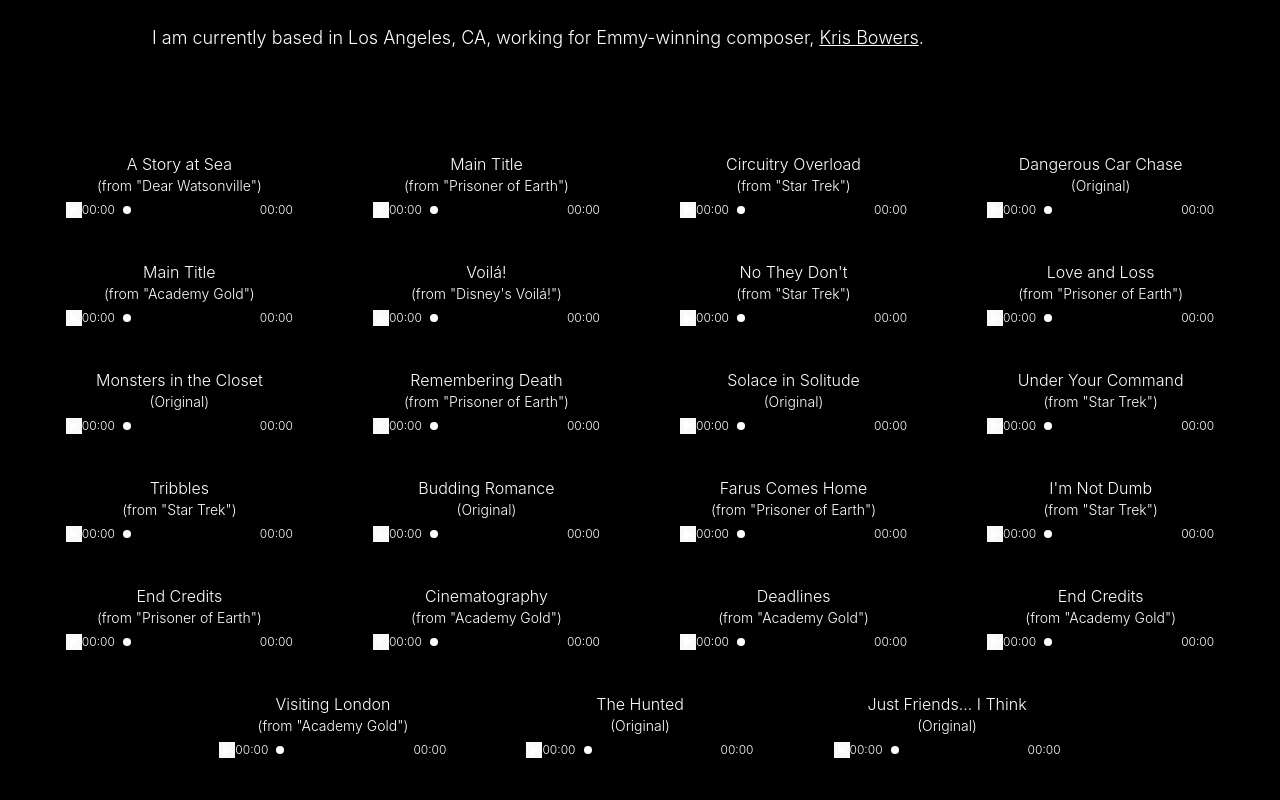
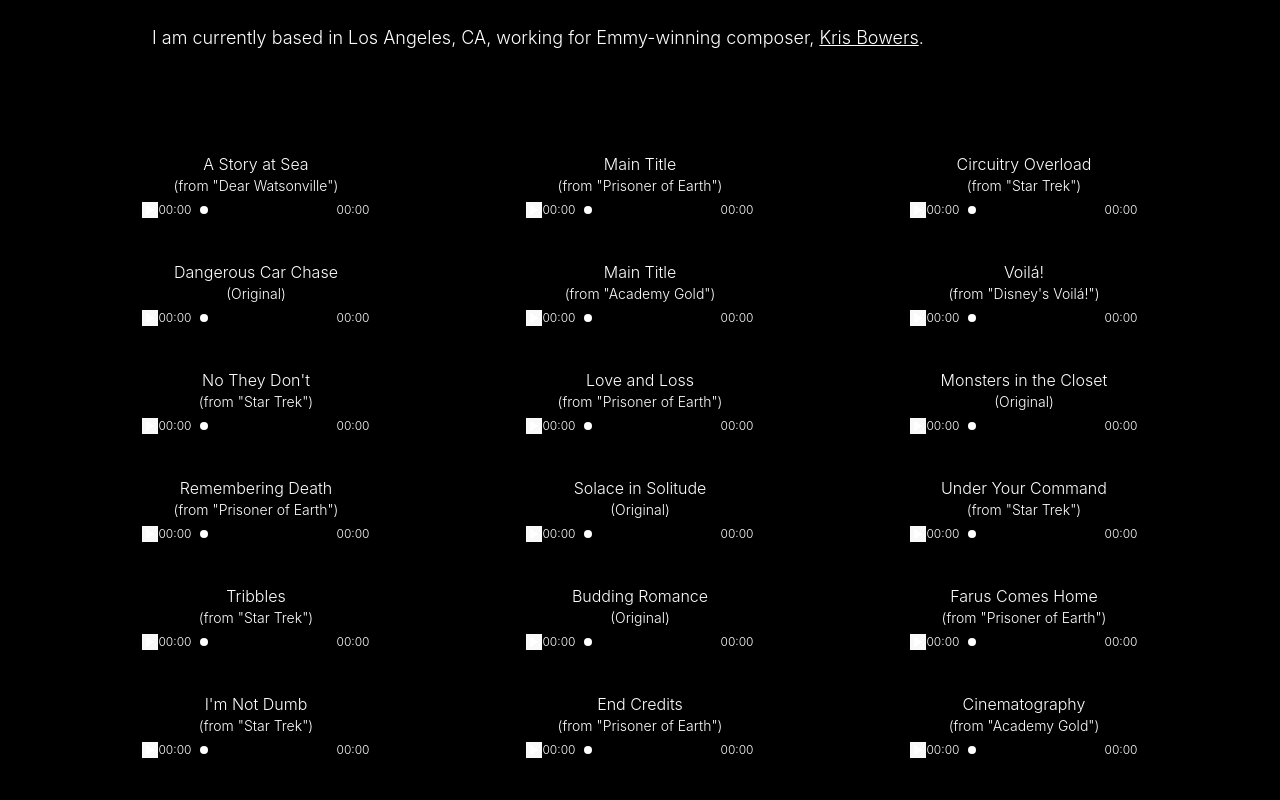
Before and after one commit to actuallyitsnathaniel/sahil-site-fe, a React (Vite) app: page / in a window 1280 px wide. Shown: the part 1080-1880 px from the top of the page. Built offline with nearby package versions, Linux system fonts and the light colour scheme; what tailwind-clip-path would draw is missing.

Commit message:
final style updates

```diff
--- a/src/components/audio-track-player/index.jsx
+++ b/src/components/audio-track-player/index.jsx
@@ -19,7 +19,7 @@ const AudioTrack = (props) => {
   };
 
   return (
-    <div className="grid py-5 sm:px-10 justify-items-center">
+    <div className="grid py-5 sm:px-10 justify-items-center basis-1/3">
       <h5>{props.title}</h5>
       {props.film ? (
         <p className="font-light text-sm">(from &quot;{props.film}&quot;)</p>
@@ -91,10 +91,10 @@ const AudioPlayer = ({ children }) => {
 
   return (
     <div>
-      {/* <AudioControls
-        {...{ isPlaying, setIsPlaying, currentTrack, setCurrentTrack }}
-      /> */}
-      <div className="flex flex-wrap justify-center">{AudioTracks}</div>
+      <div className="flex flex-wrap max-w-6xl justify-center">
+        <div id="audio-tracks" className="md:w-4/5"></div>
+        {AudioTracks}
+      </div>
     </div>
   );
 };
```
